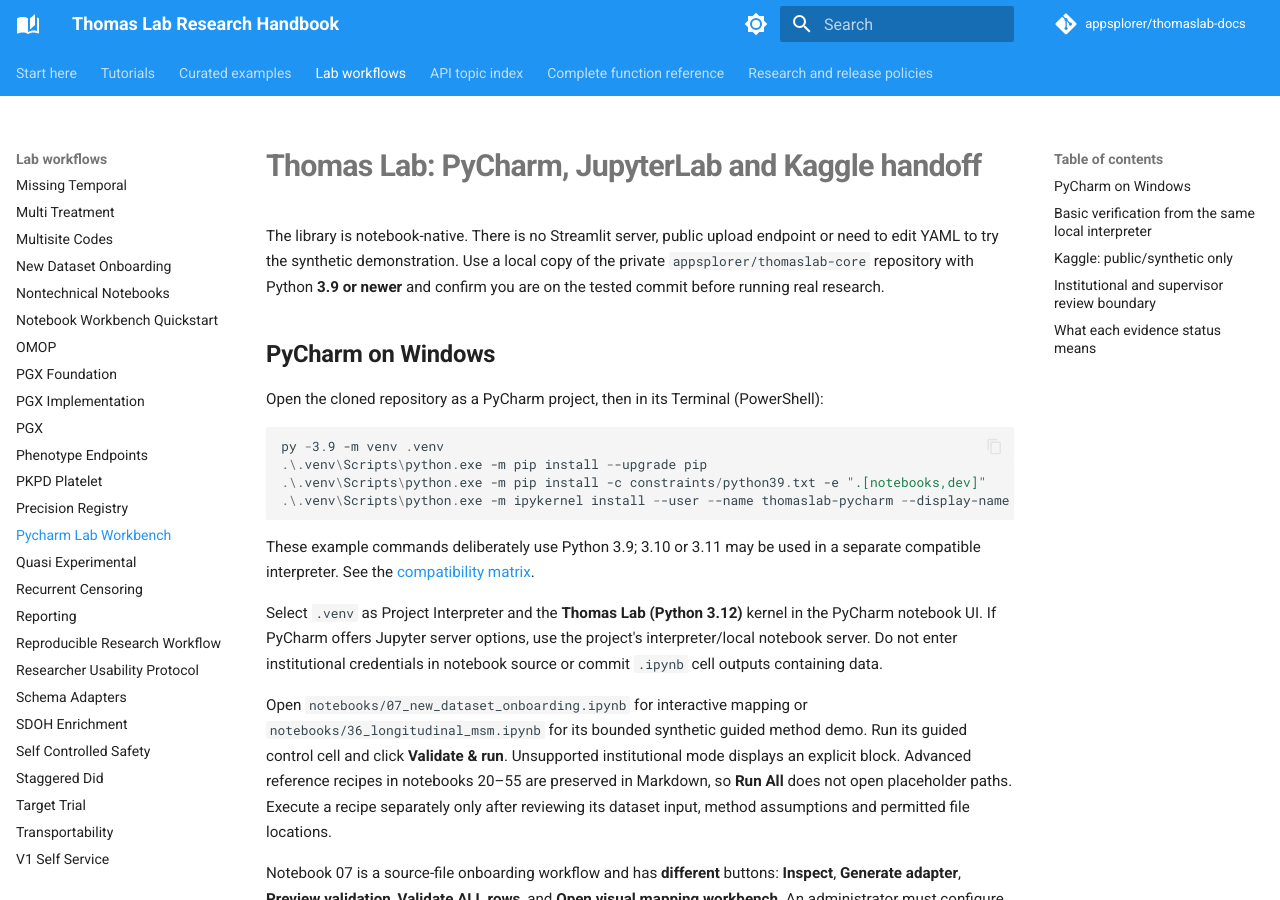
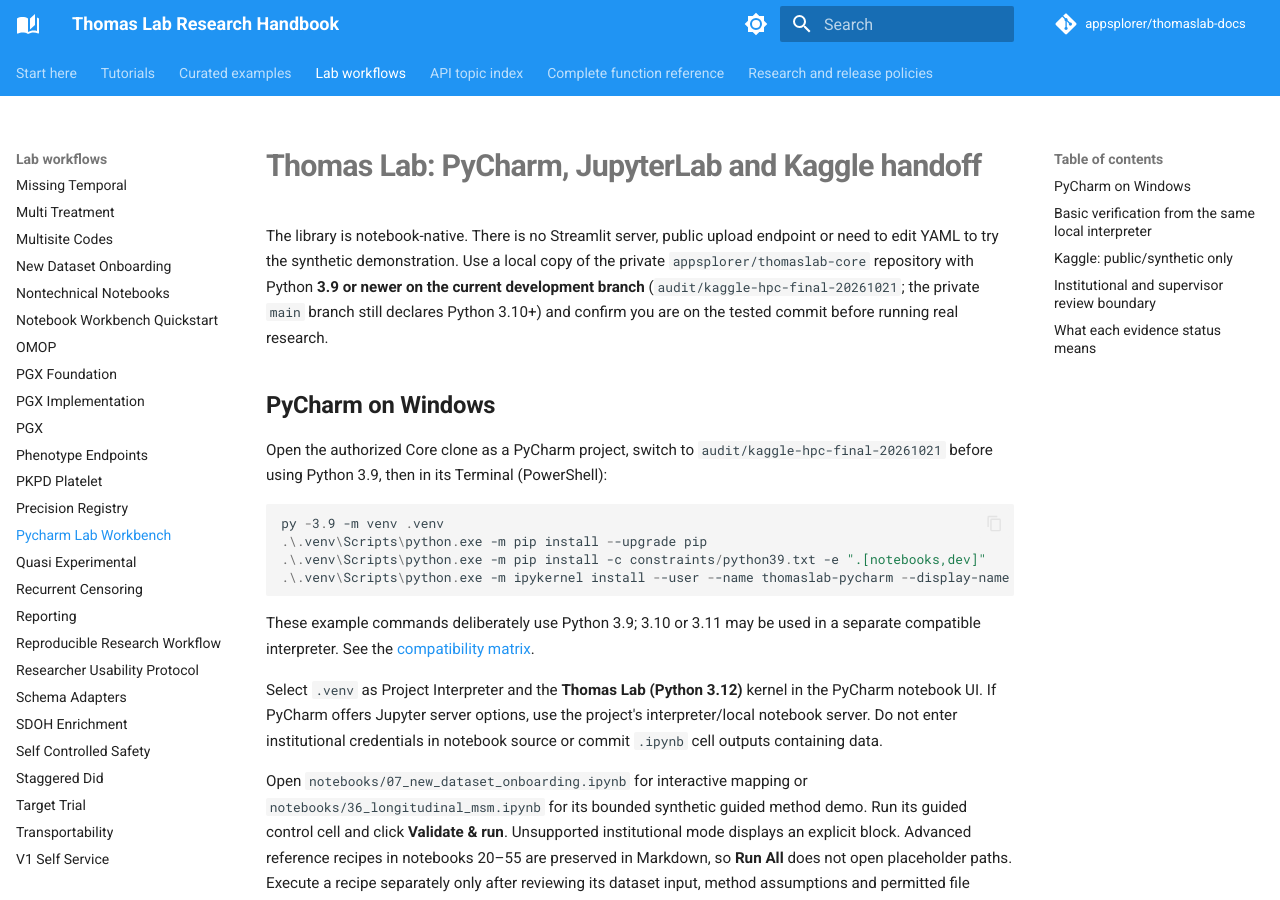
Before and after one commit to appsplorer/thomaslab-docs, an MkDocs documentation site: the page built from docs/guides/pycharm-lab-workbench.md, in a window 1280 px wide and 900 px high. Built offline with MkDocs 1.6.1 and Material for MkDocs 9.7.7, drawn with Linux system fonts in a browser that asks for light colours; comment, search, counter and statistics services are not loaded.

Commit message:
docs: distinguish Python3.9 development support from unreleased 3.10+ main package

````diff
--- a/docs/guides/pycharm-lab-workbench.md
+++ b/docs/guides/pycharm-lab-workbench.md
@@ -2,12 +2,12 @@
 
 The library is notebook-native. There is no Streamlit server, public upload
 endpoint or need to edit YAML to try the synthetic demonstration. Use a local
-copy of the private `appsplorer/thomaslab-core` repository with Python **3.9 or newer**
+copy of the private `appsplorer/thomaslab-core` repository with Python **3.9 or newer on the current development branch** (`audit/kaggle-hpc-final-20261021`; the private `main` branch still declares Python 3.10+)
 and confirm you are on the tested commit before running real research.
 
 ## PyCharm on Windows
 
-Open the cloned repository as a PyCharm project, then in its Terminal (PowerShell):
+Open the authorized Core clone as a PyCharm project, switch to `audit/kaggle-hpc-final-20261021` before using Python 3.9, then in its Terminal (PowerShell):
 
 ```powershell
 py -3.9 -m venv .venv
````
